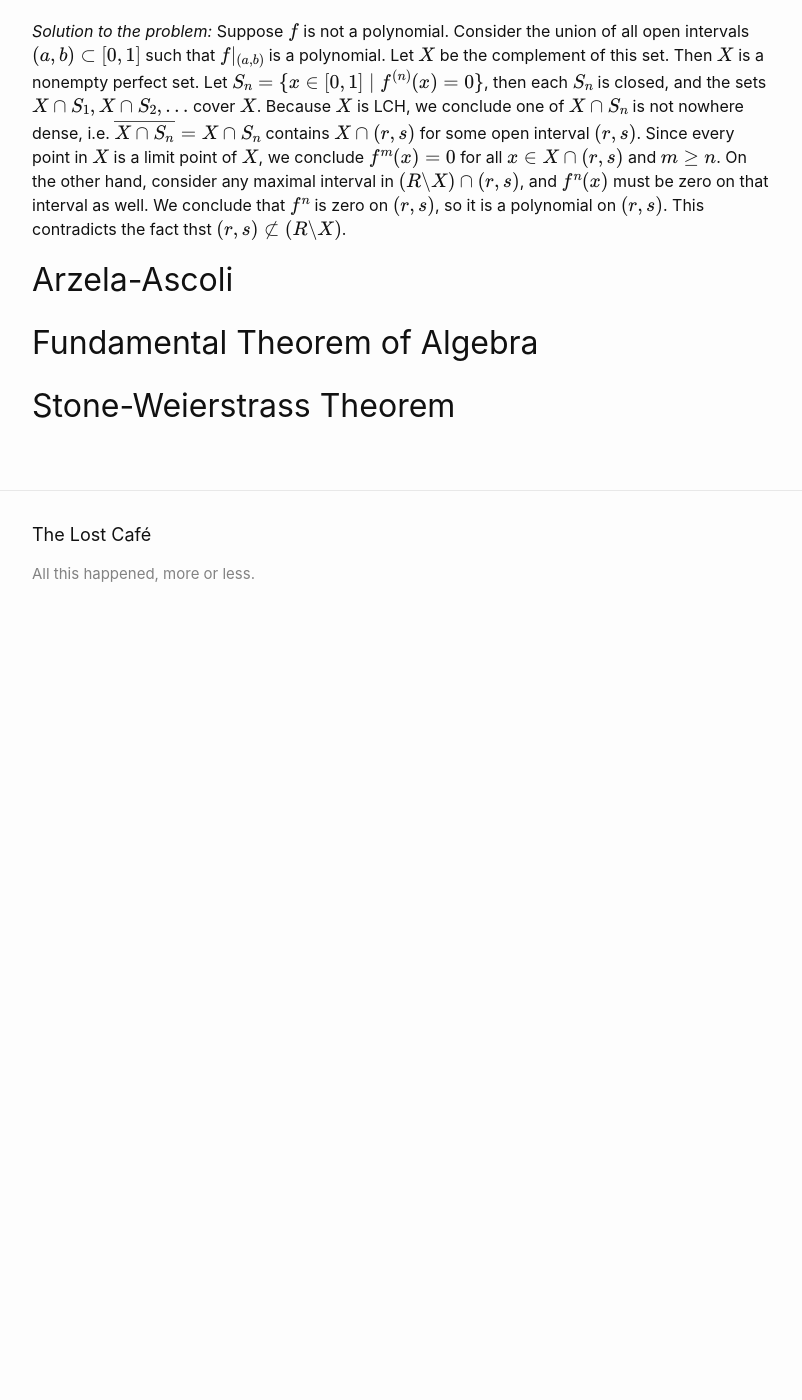
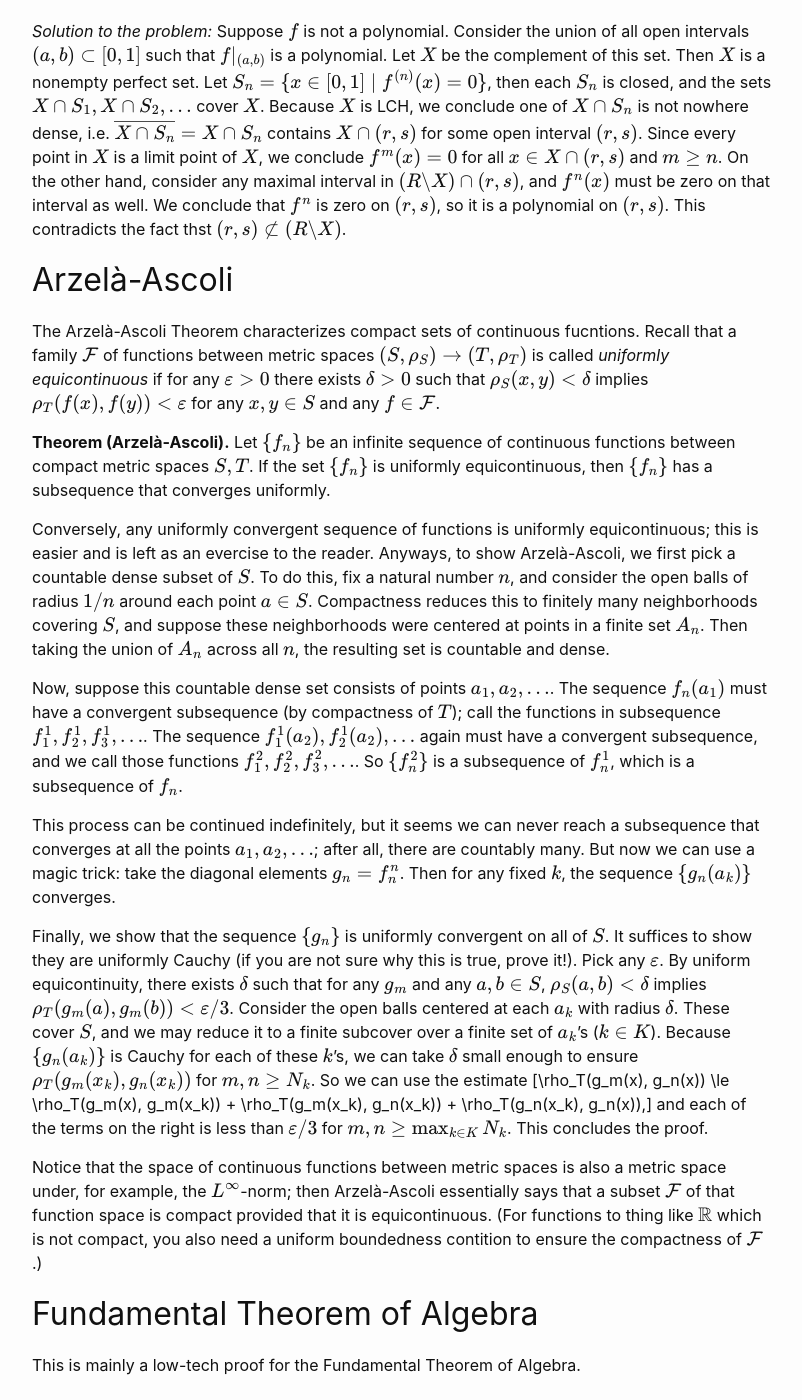
Before and after one commit to chry-santhemum/chry-santhemum.github.io, a Jekyll site: the page built from docs/_posts/2021-12-13-mat216.markdown, in a window 1280 px wide and 1400 px high, scrolled down 1775 px. Shown: the whole window, without its empty margins (238-1040 px from the left). Built offline with Jekyll 4.4.1, drawn with Linux system fonts in a browser that asks for light colours; before the commit the page ends 2420 px from its top, so only the background shows below that; some of the changed text lies outside the part shown.

Commit message:
Update 2021-12-13-mat216.markdown

```diff
--- a/docs/_posts/2021-12-13-mat216.markdown
+++ b/docs/_posts/2021-12-13-mat216.markdown
@@ -111,7 +111,7 @@ This theorem has always been really scary for me, because the word "category" re
 
 We say a topological space is *Baire* if for each countable collection of dense open sets $$\{E_1, E_2, E_3,\dots \}$$, their intersection $$\bigcap_n E_n$$ is dense. The Baire Category Theorem (BCT) is often stated in two parts:
 
-**Theorem.** Any locally compact Hausdorff space is Baire. Any complete pseudometric space is Baire.
+**Theorem (Baire Category Theorem).** Any locally compact Hausdorff space is Baire. Any complete pseudometric space is Baire.
 
 *Proof.* We prove the first sentence. First, recall a lemma about locally compact Hausdorff (LCH) spaces:
 
@@ -135,8 +135,28 @@ We mention one striking application of BCT. It answers the following question: i
 *Solution to the problem:* Suppose $$f$$ is not a polynomial. Consider the union of all open intervals $$(a,b) \subset [0,1]$$ such that $$f\vert_{(a,b)}$$ is a polynomial. Let $$X$$ be the complement of this set. Then $$X$$ is a nonempty perfect set. Let $$S_n = \{x \in [0,1] \mid f^{(n)}(x) = 0\}$$, then each $$S_n$$ is closed, and the sets $$X\cap S_1, X\cap S_2, \dots$$ cover $$X$$. Because $$X$$ is LCH, we conclude one of $$X\cap S_n$$ is not nowhere dense, i.e. $$\bar{X\cap S_n} = X\cap S_n$$ contains $$X\cap (r,s)$$ for some open interval $$(r,s)$$. Since every point in $$X$$ is a limit point of $$X$$, we conclude $$f^m(x) = 0$$ for all $$x\in X\cap (r,s)$$ and $$m\ge n$$. On the other hand, consider any maximal interval in $$(R\backslash X)\cap (r,s)$$, and $$f^n(x)$$ must be zero on that interval as well. We conclude that $$f^n$$ is zero on $$(r,s)$$, so it is a polynomial on $$(r,s)$$. This contradicts the fact thst $$(r,s)\not\subset (R\backslash X)$$.
 
 
-## Arzela-Ascoli
+## Arzelà-Ascoli
+
+The Arzelà-Ascoli Theorem characterizes compact sets of continuous fucntions. Recall that a family $$\mathcal{F}$$ of functions between metric spaces $$(S,\rho_S)\to (T,\rho_T)$$ is called *uniformly equicontinuous* if for any $$\eps>0$$ there exists $$\delta>0$$ such that $$\rho_S(x,y) < \delta$$ implies $$\rho_T(f(x),f(y)) < \eps$$ for any $$x,y\in S$$ and any $$f\in \mathcal{F}$$.
+
+**Theorem (Arzelà-Ascoli).** Let $$\{f_n\}$$ be an infinite sequence of continuous functions between compact metric spaces $$S,T$$. If the set $$\{f_n\}$$ is uniformly equicontinuous, then $$\{f_n\}$$ has a subsequence that converges uniformly.
+
+
+Conversely, any uniformly convergent sequence of functions is uniformly equicontinuous; this is easier and is left as an evercise to the reader. Anyways, to show Arzelà-Ascoli, we first pick a countable dense subset of $$S$$. To do this, fix a natural number $$n$$, and consider the open balls of radius $$1/n$$ around each point $$a\in S$$. Compactness reduces this to finitely many neighborhoods covering $$S$$, and suppose these neighborhoods were centered at points in a finite set $$A_n$$. Then taking the union of $$A_n$$ across all $$n$$, the resulting set is countable and dense.
+
+Now, suppose this countable dense set consists of points $$a_1,a_2,\dots$$. The sequence $$f_n(a_1)$$ must have a convergent subsequence (by compactness of $$T$$); call the functions in subsequence $$f^1_1, f^1_2, f^1_3,\dots$$. The sequence $$f^1_1(a_2), f^1_2(a_2),\dots$$ again must have a convergent subsequence, and we call those functions $$f^2_1, f^2_2, f^2_3,\dots$$. So $$\{f^2_n\}$$ is a subsequence of $$f^1_n$$, which is a subsequence of $$f_n$$.
+
+This process can be continued indefinitely, but it seems we can never reach a subsequence that converges at all the points $$a_1,a_2,\dots$$; after all, there are countably many. But now we can use a magic trick: take the diagonal elements $$g_n = f^n_n$$. Then for any fixed $$k$$, the sequence $$\{g_n(a_k)\}$$ converges.
+
+Finally, we show that the sequence $$\{g_n\}$$ is uniformly convergent on all of $$S$$. It suffices to show they are uniformly Cauchy (if you are not sure why this is true, prove it!). Pick any $$\eps$$. By uniform equicontinuity, there exists $$\delta$$ such that for any $$g_m$$ and any $$a,b\in S$$, $$\rho_S(a,b) < \delta$$ implies $$\rho_T(g_m(a), g_m(b)) < \eps/3$$. Consider the open balls centered at each $$a_k$$ with radius $$\delta$$. These cover $$S$$, and we may reduce it to a finite subcover over a finite set of $$a_k$$'s ($$k\in K$$). Because $$\{g_n(a_k)\}$$ is Cauchy for each of these $$k$$'s, we can take $$\delta$$ small enough to ensure $$\rho_T(g_m(x_k), g_n(x_k))$$ for $$m,n \ge N_k$$. So we can use the estimate
+\[\rho_T(g_m(x), g_n(x)) \le \rho_T(g_m(x), g_m(x_k)) + \rho_T(g_m(x_k), g_n(x_k)) + \rho_T(g_n(x_k), g_n(x)),\]
+and each of the terms on the right is less than $$\eps/3$$ for $$m,n \ge \max_{k\in K} N_k$$. This concludes the proof.
+
+Notice that the space of continuous functions between metric spaces is also a metric space under, for example, the $$L^{\infty}$$-norm; then Arzelà-Ascoli essentially says that a subset $$\mathcal{F}$$ of that function space is compact provided that it is equicontinuous. (For functions to thing like $$\RR$$ which is not compact, you also need a uniform boundedness contition to ensure the compactness of $$\mathcal{F}$$.)
+
 
 ## Fundamental Theorem of Algebra
 
+This is mainly a low-tech proof for the Fundamental Theorem of Algebra.
+
 ## Stone-Weierstrass Theorem
```
